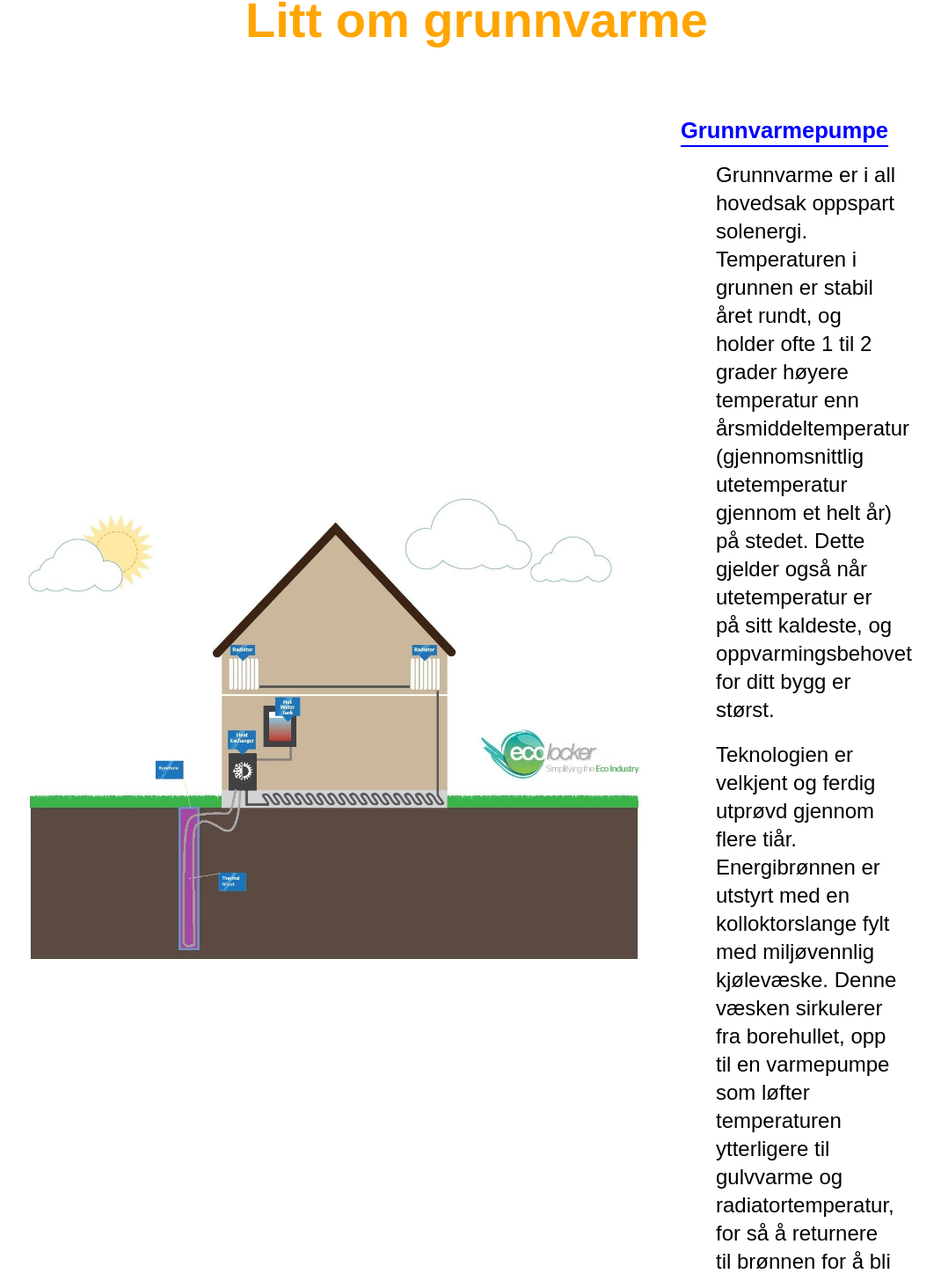
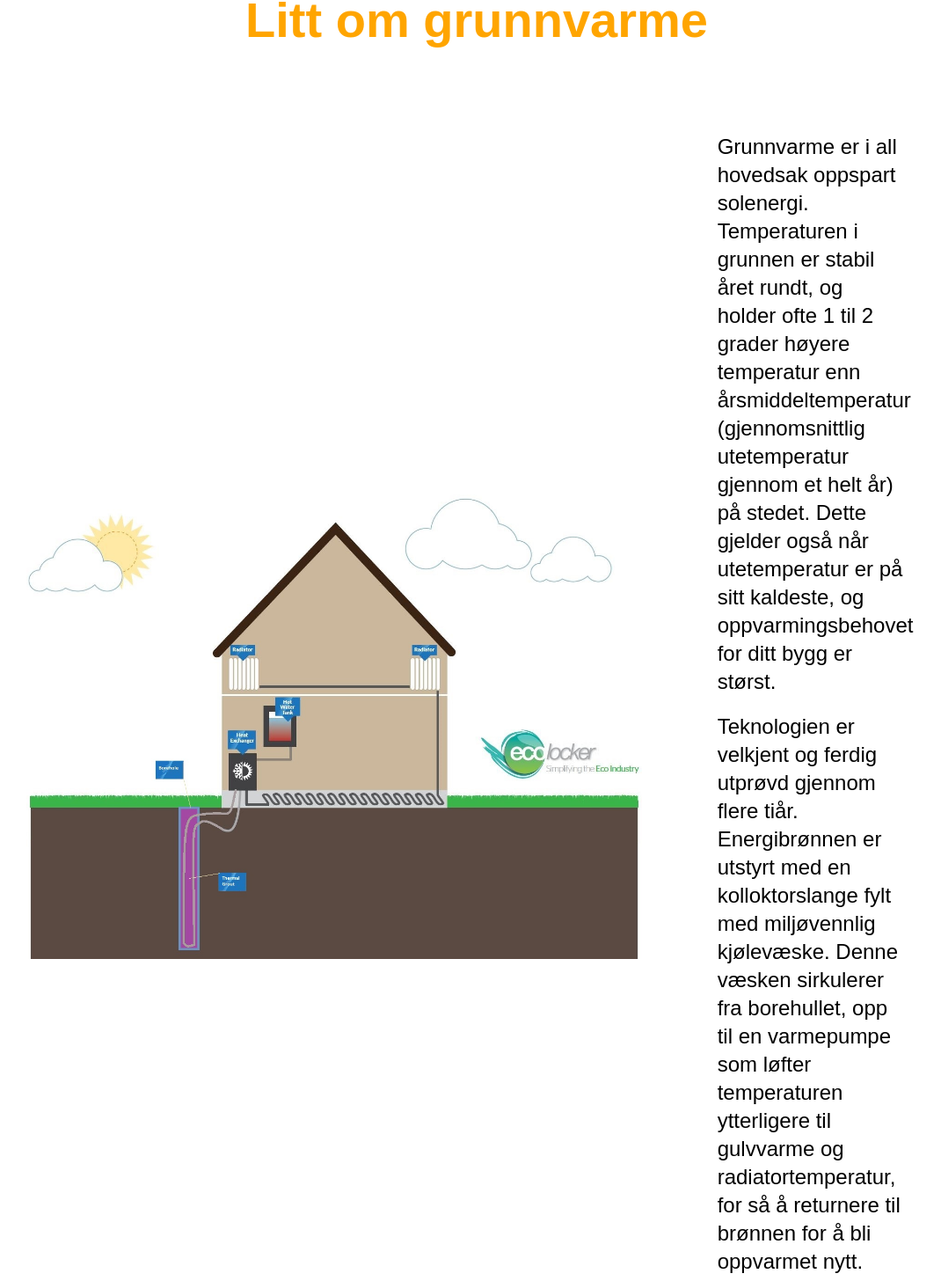
Before and after one commit to joar1/igrunn, a React (Create React App) app: page /grunnvarme in a window 1280 px wide. Shown: the part 119-1575 px from the top of the page at 88% size, without its empty margins (98-1168 px from the left). Built offline with nearby package versions, Linux system fonts and the light colour scheme.

Commit message:
basic heat link

```diff
--- a/src/components/Card.jsx
+++ b/src/components/Card.jsx
@@ -8,12 +8,12 @@
 
 				<TextDivLeft>
 					<h2>{props.title}</h2>
+					<h3>{props.description}</h3>
+					<p>{props.paragraph}</p>
+					<p>{props.paragraphTwo}</p>
 					<a href={props.link} target='_blank' rel='noreferrer'>
 						{props.linkName}
 					</a>
-					<h3>{props.description}</h3>
-					<p>{props.paragraph}</p>
-					<p>{props.paragraphTwo}</p>
 					<p>{props.paragraphThree}</p>
 					<p>{props.paragraphFour}</p>
 				</TextDivLeft>
@@ -34,7 +34,6 @@
 					<p>{props.paragraphThree}</p>
 					<p>{props.paragraphFour}</p>
 				</TextDiv>
-
 				<img src={props.img} alt='#' />
 			</CardDiv>
 		</CardContainer>
@@ -101,7 +100,7 @@
 	}
 	a {
 		margin: 0 auto;
-		font-size: 1.6em;
+		font-size: 1.3em;
 		text-align: center;
 		font-weight: bold;
 		color: blue;
--- a/src/components/News.jsx
+++ b/src/components/News.jsx
@@ -19,15 +19,15 @@
 const NewsContainer = styled.div`
 	display: flex;
 	flex-direction: column;
-	align-items: center;
 	justify-content: center;
+	text-align: left;
 	width: 33%;
 	padding: 0.5em;
 	margin: 0.5em;
 	background: #fffdfa;
 	h2 {
-		margin-bottom: 0.5em;
-		text-align: center;
+		margin-bottom: 0.8em;
+		text-align: left;
 		text-decoration: underline;
 		text-underline-offset: 0.3em;
 	}
--- a/src/pages/BasicHeating.jsx
+++ b/src/pages/BasicHeating.jsx
@@ -15,10 +15,10 @@
 
 			<CardLeft
 				img={Bilde2}
-				link='https://renewableenergyhub.co.uk/main/heat-pumps-information/ground-source-heat-pumps/'
-				linkName='Grunnvarmepumpe'
 				paragraph='Grunnvarme er i all hovedsak oppspart solenergi. Temperaturen i grunnen er stabil året rundt, og holder ofte 1 til 2 grader høyere temperatur enn årsmiddeltemperatur (gjennomsnittlig utetemperatur gjennom et helt år) på stedet. Dette gjelder også når utetemperatur er på sitt kaldeste, og oppvarmingsbehovet for ditt bygg er størst.'
 				paragraphTwo='Teknologien er velkjent og ferdig utprøvd gjennom flere tiår. Energibrønnen er utstyrt med en kolloktorslange fylt med miljøvennlig kjølevæske. Denne væsken sirkulerer fra borehullet, opp til en varmepumpe som løfter temperaturen ytterligere til gulvvarme og radiatortemperatur, for så å returnere til brønnen for å bli oppvarmet nytt.'
+				link='https://renewableenergyhub.co.uk/main/heat-pumps-information/ground-source-heat-pumps/'
+				linkName='renewableenergyhub.co.uk'
 			/>
 
 			<CardRight
--- a/src/pages/Home.jsx
+++ b/src/pages/Home.jsx
@@ -86,7 +86,7 @@
 	font-weight: bold;
 	padding: 1em 0 3em 0;
 	width: 75%;
-	text-align: center;
+	text-align: left;
 `;
 const NewsTitle = styled.h2`
 	font-size: 3em;
```
Also changed, not shown: 7 other files (tests, documents, lock files or other folders).
